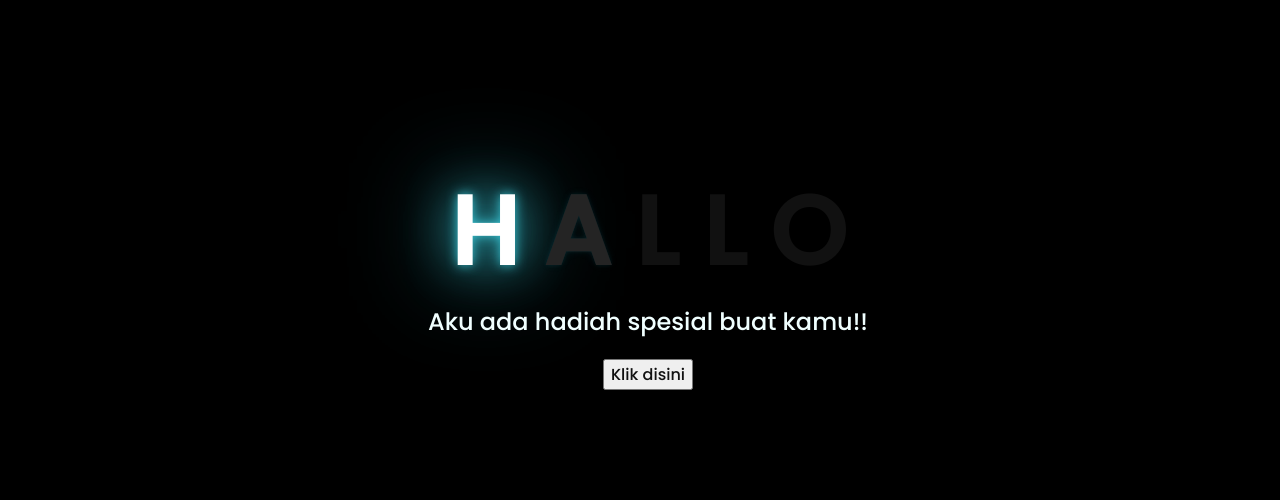
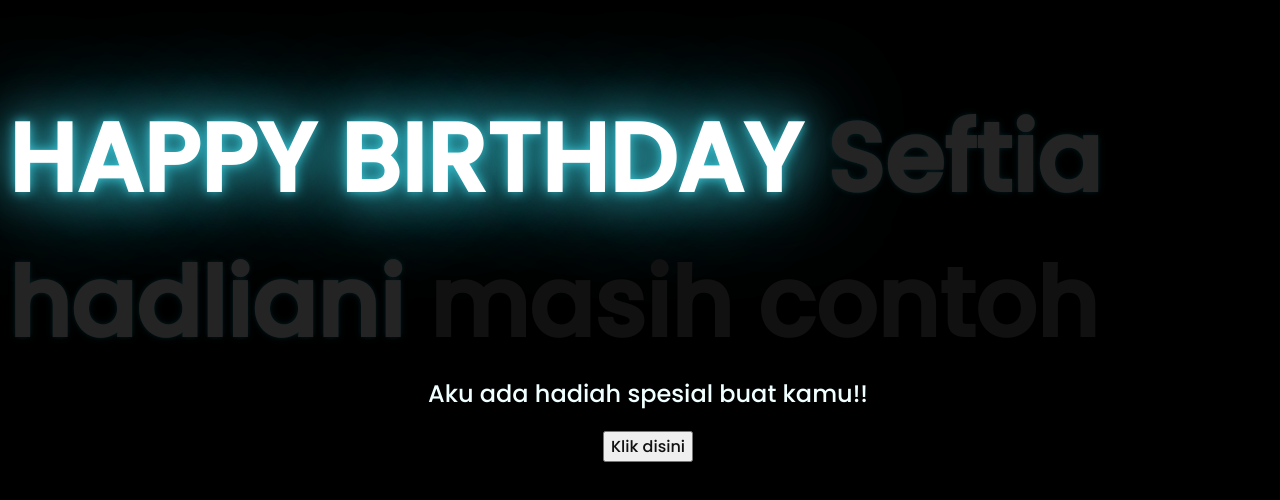
Before and after one commit to byfadilgrn/byfadilgrn.github.io, a plain HTML site: page index.html in a window 1280 px wide. Shown: the part 134-634 px from the top of the page. Drawn offline with Linux system fonts and the light colour scheme.

Commit message:
Update index.html

```diff
--- a/index.html
+++ b/index.html
@@ -11,11 +11,10 @@
 <body>
     <div class="greetings">
     <!-- silahkan menambah kata sesuai keinginan dengan <span>text...</span -->
-        <span>H</span>
-        <span>A</span>
-        <span>L</span>
-        <span>L</span>
-        <span>O</span>
+        <span>HAPPY BIRTHDAY</span>
+        <span>Seftia hadliani</span>
+        <span>masih</span>
+        <span>contoh</span>
     </div>
     <div class="description">
         <span>Aku ada hadiah spesial buat kamu!!</span>
```
